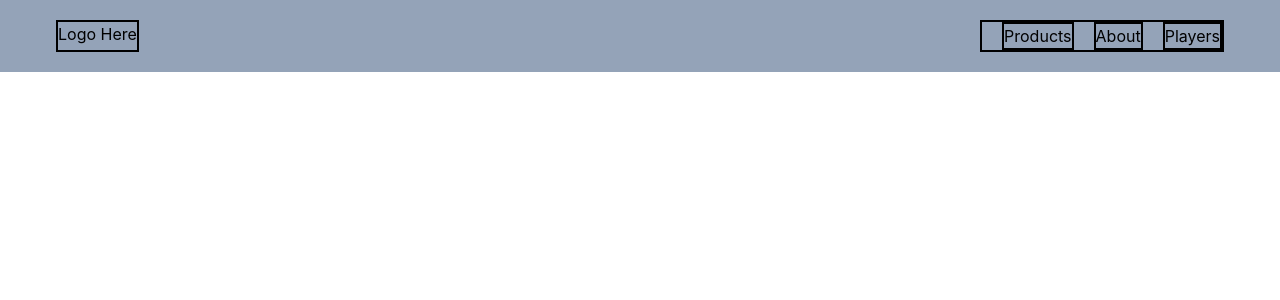
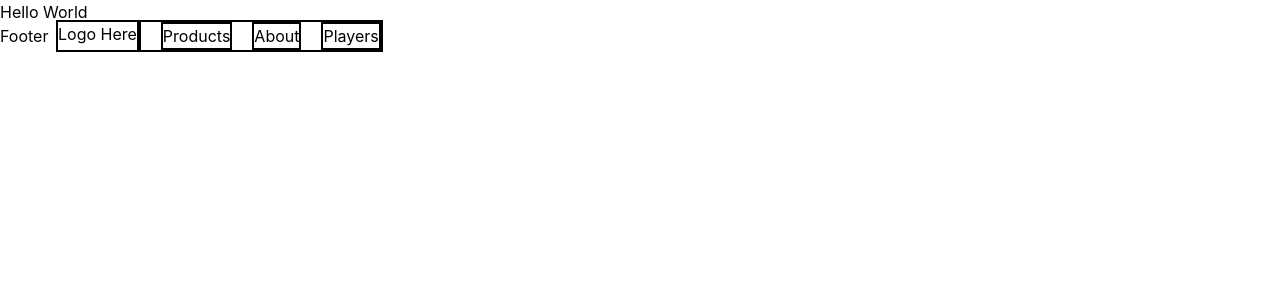
Before and after one commit to liucidity/gamer-gear, a Next.js app: page / in a window 1280 px wide. Shown: the top 300 px of the page. Built offline with nearby package versions, Linux system fonts and the light colour scheme; what prettier-plugin-tailwindcss would draw is missing.

Commit message:
style: add bg gradient and fix space on md screen

```diff
--- a/components/Navbar.tsx
+++ b/components/Navbar.tsx
@@ -9,8 +9,8 @@ const Navbar = () => {
   };
   return (
     <>
-      <nav className="fixed inset-x-0 top-0 z-10 w-screen px-14 py-5 bg-slate-400">
-        <div className="flex justify-between">
+      <nav className="fixed inset-x-0 top-0 z-10 w-screen bg-gradient-to-br from-purple-light via-purple-main to-purple-dark px-14 py-5">
+        <div className="flex justify-between md:justify-start">
           <div className="border-2 border-black">Logo Here</div>
           <button
             className="flex border-2 border-purple-500 md:hidden"
```
